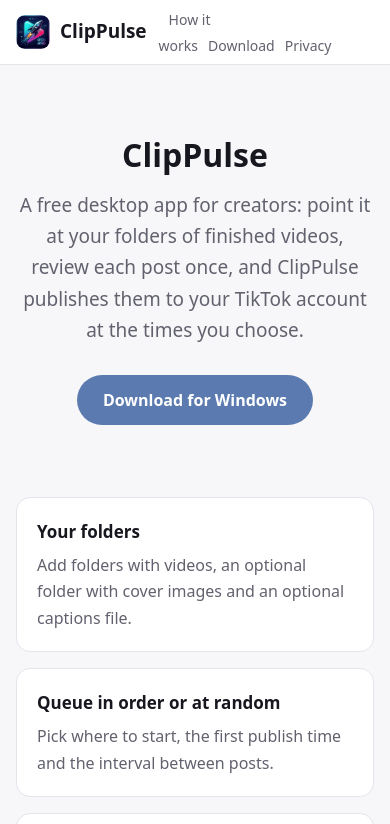
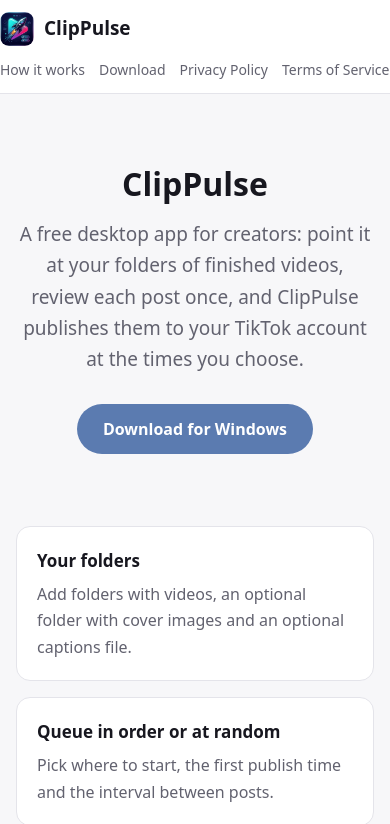
Before and after one commit to ClipPulse/clippulse.github.io, a plain HTML site: page index.html in a window 390 px wide. Shown: the top 824 px of the page. Drawn offline with Linux system fonts and the light colour scheme.

Commit message:
Add files via upload

```diff
--- a/index.html
+++ b/index.html
@@ -12,7 +12,7 @@
 <header>
   <div class="wrap nav">
     <a class="brand" href="/"><img src="/icon.png" alt="">ClipPulse</a>
-    <nav><a href="#how">How it works</a><a href="#download">Download</a><a href="/privacy-policy/">Privacy</a></nav>
+    <nav><a href="/#how">How it works</a><a href="/#download">Download</a><a href="/privacy-policy/">Privacy Policy</a><a href="/terms-of-service/">Terms of Service</a></nav>
   </div>
 </header>
 
--- a/style.css
+++ b/style.css
@@ -51,3 +51,8 @@ ol.steps li { margin: 8px 0; }
 .footer-inner { display: flex; flex-wrap: wrap; gap: 8px 20px; justify-content: space-between; padding: 22px 0; font-size: 14px; color: var(--muted); }
 .footer-inner a { color: var(--muted); }
 @media (max-width: 560px) { .nav nav a { margin-left: 10px; font-size: 14px; } }
+@media (max-width: 720px) {
+  .nav { height: auto; padding: 12px 0; flex-direction: column; align-items: flex-start; }
+  .nav nav { display: flex; flex-wrap: wrap; gap: 4px 14px; }
+  .nav nav a { margin-left: 0; }
+}
```
Also changed, not shown: privacy-policy/index.html (+1 -1 lines), terms-of-service/index.html (+1 -1 lines).
